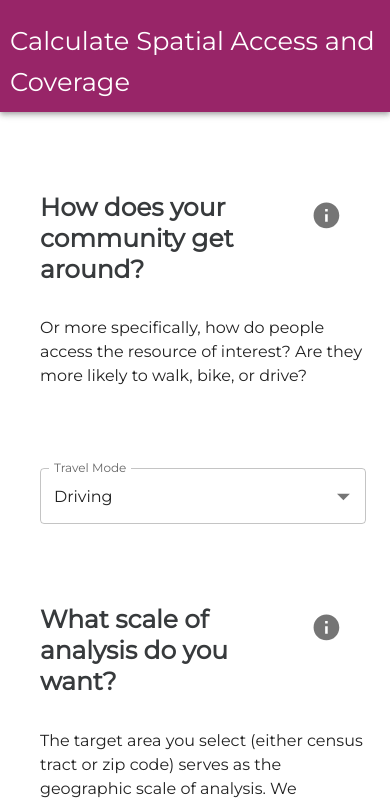
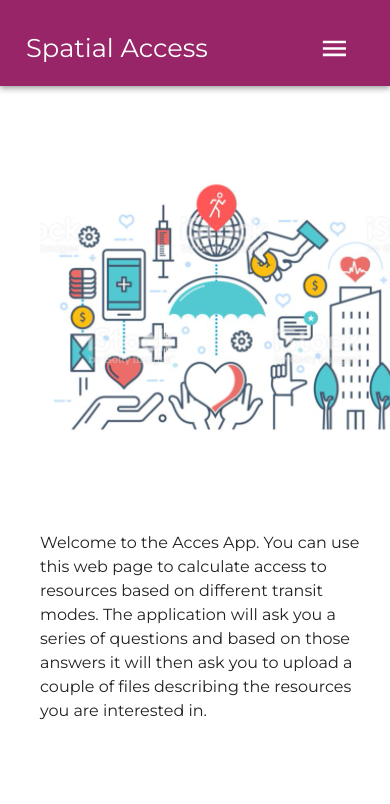
Before and after one commit to healthyregions/spatial-access, a React (Create React App) app in the folder access_frontend/: page / in a window 390 px wide. Shown: the top 804 px of the page. Built offline with nearby package versions, Linux system fonts and the light colour scheme.

Commit message:
Adding responsive menu and hero sections

```diff
--- a/access_frontend/src/App.tsx
+++ b/access_frontend/src/App.tsx
@@ -4,12 +4,21 @@ import "./App.css";
 import {
   Box,
   Button,
+  Divider, Drawer,
   Grid,
   IconButton,
+  List,
+  ListItem,
+  ListItemButton,
+  ListItemText,
   Stack,
   ThemeProvider,
+  Toolbar,
   Tooltip,
 } from "@mui/material";
+
+import MenuIcon from '@mui/icons-material/Menu';
+
 
 import { createTheme } from "@mui/material/styles";
 import AppBar from "@mui/material/AppBar"; import Typography from "@mui/material/Typography";
@@ -93,17 +102,83 @@ function App() {
   );
   const canProgress = ActiveSections.slice(-1)[0].canProgress(job);
 
+  const [mobileOpen, setMobileOpen] = React.useState(false);
+
+  const handleDrawerToggle = () => {
+    setMobileOpen(!mobileOpen);
+  };
+
+  const navItems = [  {name: 'About', url : ""}, {name: 'Methodology', url : ""}, {name:'Contact', url:""} ];
+
+
+  const drawer = (
+    <Box onClick={handleDrawerToggle} sx={{ textAlign: 'center' }}>
+      <Typography variant="h6" sx={{ my: 2 }}>
+        Spatial Accesss Calculator
+      </Typography>
+      <Divider />
+      <List>
+        {navItems.map((item) => (
+          <ListItem key={item.name} disablePadding>
+            <ListItemButton sx={{ textAlign: 'center' }}>
+              <ListItemText primary={item.name} />
+            </ListItemButton>
+          </ListItem>
+        ))}
+      </List>
+    </Box>
+  );
+
+
+  const container = window !== undefined ? () => document.body : undefined;
+
   return (
     <ThemeProvider theme={theme}>
       <CssBaseline />
 
       <Box sx={{ display: "flex" }}>
         <AppBar position="static" sx={{ padding: "20px 0px 10px 10px" }}>
+        <Toolbar>
           <Typography variant="h6" component="div" sx={{ flexGrow: 1 }}>
-            Calculate Spatial Access and Coverage
+            Spatial Access
           </Typography>
+          <IconButton
+            color="inherit"
+            aria-label="open drawer"
+            edge="start"
+            onClick={handleDrawerToggle}
+            sx={{ mr: 2, display: { sm: 'none' } }}
+          >
+            <MenuIcon/>
+          </IconButton>
+          <Box sx={{ display: { xs: 'none', sm: 'block' } }}>
+            {navItems.map((item) => (
+              <Button key={item.name} sx={{ color: '#fff' }}>
+                {item.name}
+              </Button>
+            ))}
+          </Box>
+        </Toolbar>
+          <Box component="nav">
+            <Drawer
+              container={container}
+              variant="temporary"
+              open={mobileOpen}
+              onClose={handleDrawerToggle}
+              ModalProps={{
+                keepMounted: true, // Better open performance on mobile.
+              }}
+              sx={{
+                display: { xs: 'block', sm: 'none' },
+                '& .MuiDrawer-paper': { boxSizing: 'border-box', width: 240},
+              }}
+            >
+              {drawer}
+            </Drawer>
+          </Box>
         </AppBar>
       </Box>
+
 
       <Box
         sx={{
@@ -121,6 +196,16 @@ function App() {
           rowSpacing={10}
           columnSpacing={2}
         >
+              <Grid item xs={12} md={6} lg={6} className="fade-in" spacing={12} textAlign='center'>
+                <img src="/calculate_pic.png" alt="A graphic denoting calculation"  />
+              </Grid>
+              <Grid item xs={12} md={6} lg={6} className="fade-in" sx={{width:"100%"}}>
+                <Typography variant='body1'>
+                Welcome to the Acces App. You can use this web page to calculate access to resources based on different transit modes.
+                The application will ask you a series of questions and based on those answers it will then ask you to upload a couple of files
+                describing the resources you are interested in.
+                  </Typography>
+              </Grid>
           {ActiveSections.map((section, i) => (
             <>
               <Grid item xs={12} md={6} lg={6} className="fade-in" spacing={12}>
```
